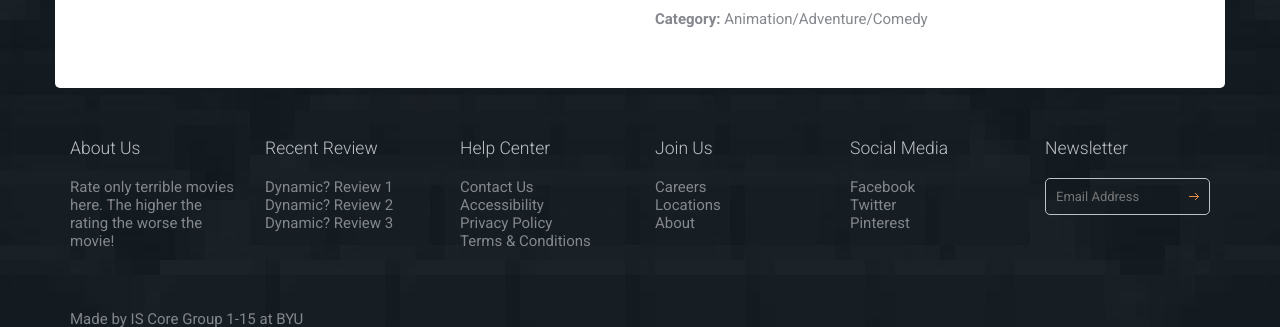
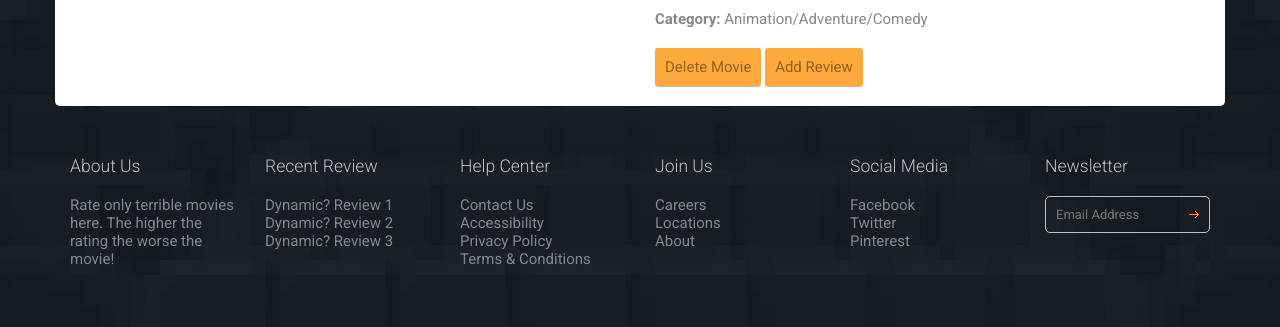
Before and after one commit to IS-Core-1-15/MovieReviewSite, a Django app: template templates/crudmovies/single.html in a window 1280 px wide. Shown: the part 445-772 px from the top of the page. Run offline with Django 3.2, Linux system fonts and the light colour scheme; the template is opened without the code that fills it, so the values that code supplies are empty.

Commit message:
Delete Film Functionality

```diff
--- a/crudmovies/urls.py
+++ b/crudmovies/urls.py
@@ -12,5 +12,5 @@ urlpatterns = [
     path('deleteReview/', deleteReviewView, name='deleteReview'),
     path('editReviewView/', editReviewView, name='editReview'),
     path('addMovie/', addPageView, name='addMovie'),
-    path('deleteMovie/', deleteMoviePageView, name='deleteMovie'),
+    path('deleteMovie/<str:movie_title>/<str:movie_year>', deleteMoviePageView, name='deleteMovie'),
 ]
--- a/templates/crudmovies/single.html
+++ b/templates/crudmovies/single.html
@@ -27,6 +27,8 @@
 				<li><strong>Premiere:</strong> {{movie.release_year}}</li>
 				<li><strong>Category:</strong> Animation/Adventure/Comedy</li> <!--TODO: Do we need to record categories in the DB?-->
 			</ul>
+			<a href="{% url "deleteMovie" movie_title=movie.title movie_year=movie.release_year %}" class="button">Delete Movie</a>
+			<a href="{% url "editReview" %}" class="button">Add Review</a>
 		</div>
 	</div> <!-- .row -->
 	<div class="entry-content"> <!--TODO: Do we just get this from IMDB?-->
```
Also changed, not shown: crudmovies/views.py (+9 -3 lines).
